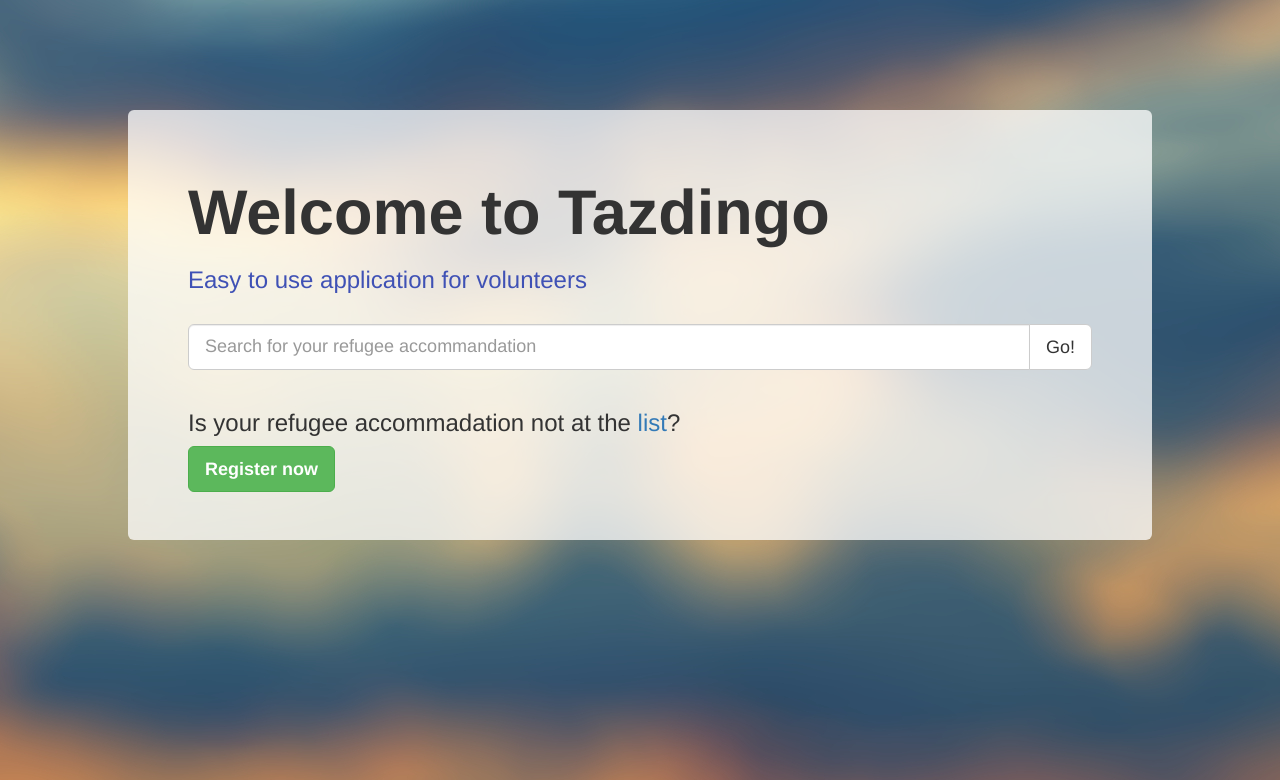
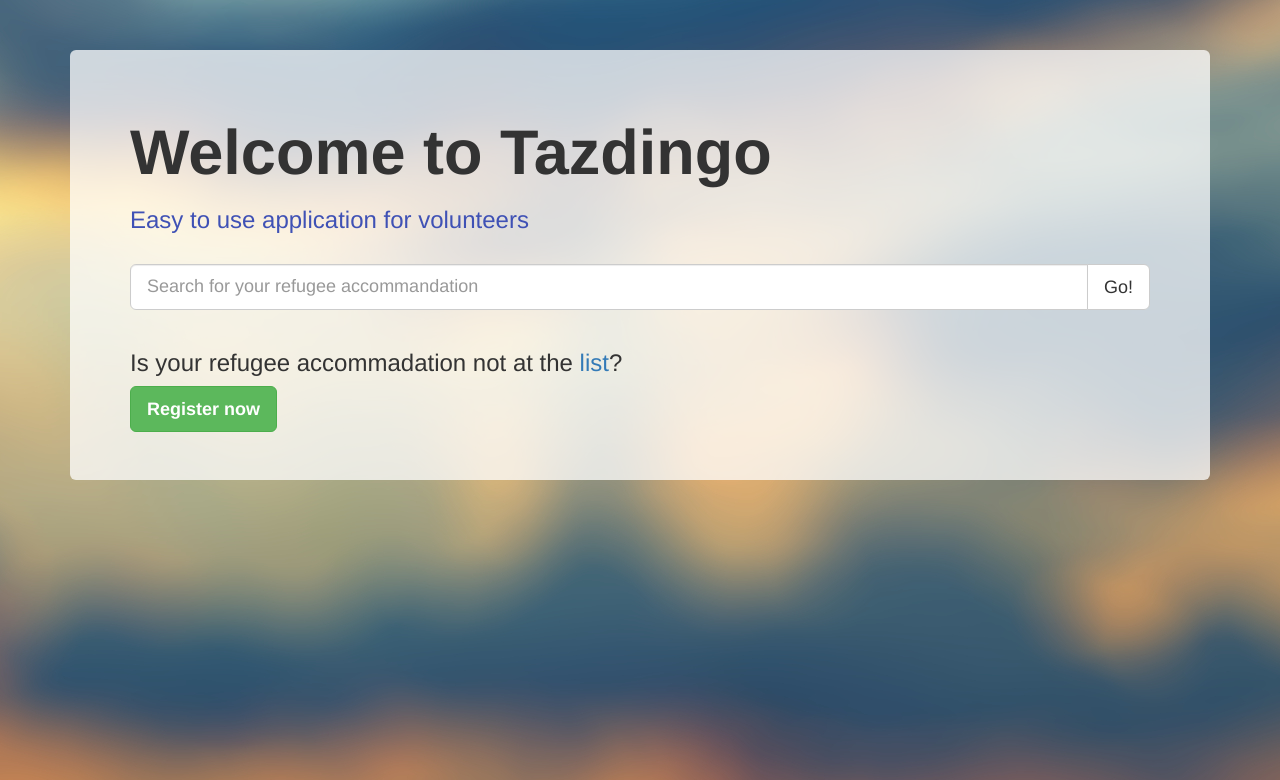
Before and after one commit to TazDingoOG/Hack4Good2015, a PHP site: page / in a window 1280 px wide. Shown: the top 780 px of the page. Run offline with PHP 8.4, Linux system fonts and the light colour scheme; data comes from the database, SQL or seed files in the repository; some libraries are stand-ins or nearby versions.

Commit message:
Fix landingpage background
+ rename bg image
+ fix center

```diff
--- a/static/css/main-web.css
+++ b/static/css/main-web.css
@@ -1,9 +1,5 @@
-.center-text {
-    position: absolute;
-    top: 20%;
-    left: 10%;
-    max-width: 80%;
-    margin-top: -50px;
+.centered-jumbotron {
+    margin-top: 50px;
 }
 
 .fontblue {
@@ -12,7 +8,7 @@
 
 body {
     background-size: cover;
-    background: url('/static/img/Burning_Yellow_sunset.jpg') no-repeat fixed center center;
+    background: url('/static/img/main_background.jpg') no-repeat fixed center center;
 }
 
 .transparent-background {
--- a/templates/index.html.twig
+++ b/templates/index.html.twig
@@ -11,7 +11,7 @@
 {% block body %}
     <!--<img src="../static/img/Burning_Yellow_Sunset.jpg" style="max-height:100%" />-->
     <div class="container">
-        <div class="jumbotron center-text transparent-background">
+        <div class="jumbotron center centered-jumbotron transparent-background">
             <div class="center">
                 <h1 class="fontblue">
                     <b>Welcome to Tazdingo</b>
--- a/templates/list.html.twig
+++ b/templates/list.html.twig
@@ -13,7 +13,7 @@
         <div class="container-fluid">
             <!-- Brand and toggle get grouped for better mobile display -->
             <div class="navbar-header">
-                <a class="navbar-brand" href="#">TazDingoOG</a>
+                <a class="navbar-brand" href="/">TazDingoOG</a>
 
                 <p class="navbar-text navbar-location">Standort: Berlin</p>
             </div>
```
Also changed, not shown: static/img/main_background.jpg (renamed from static/img/Burning_Yellow_Sunset.jpg).
